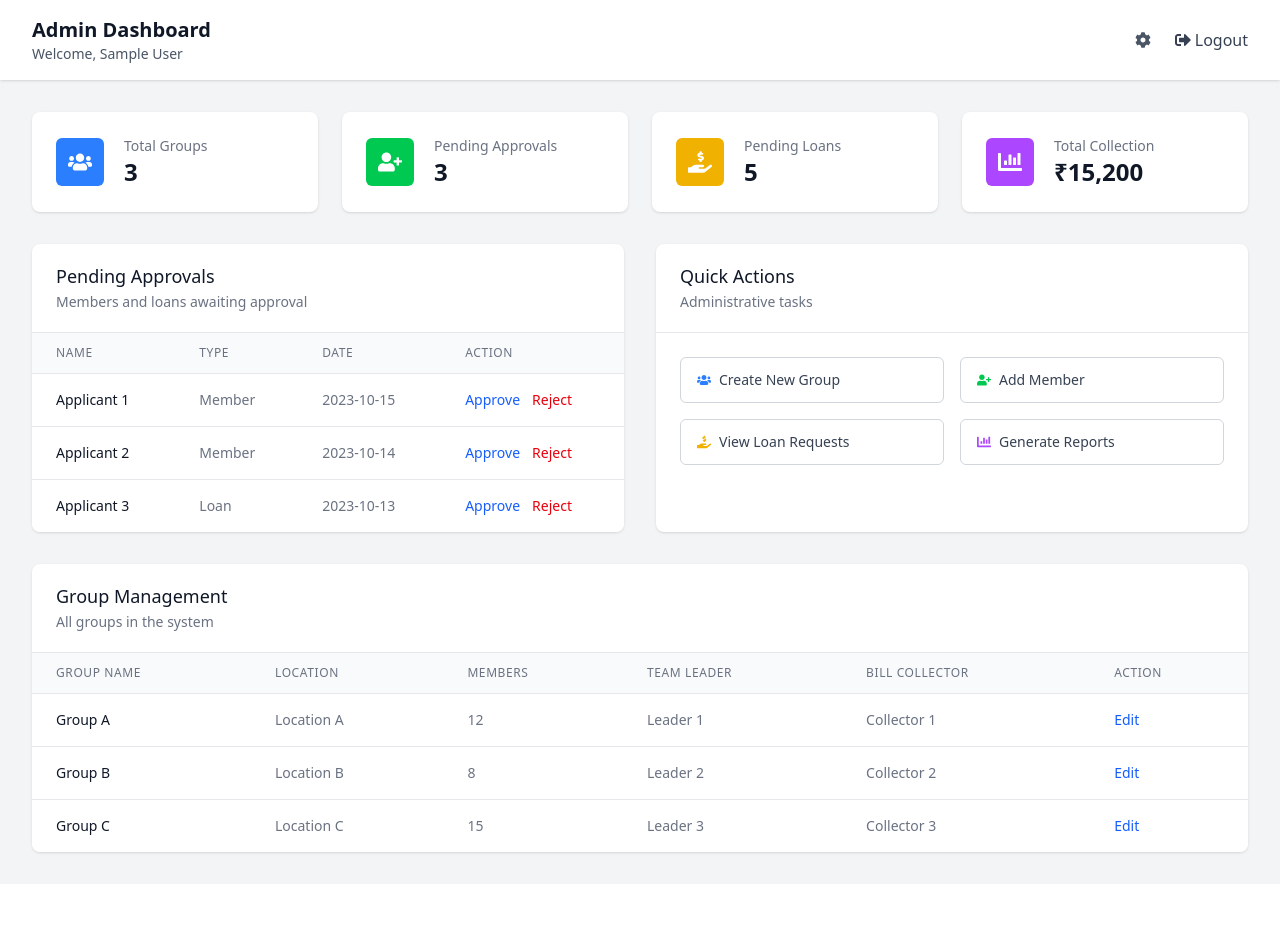
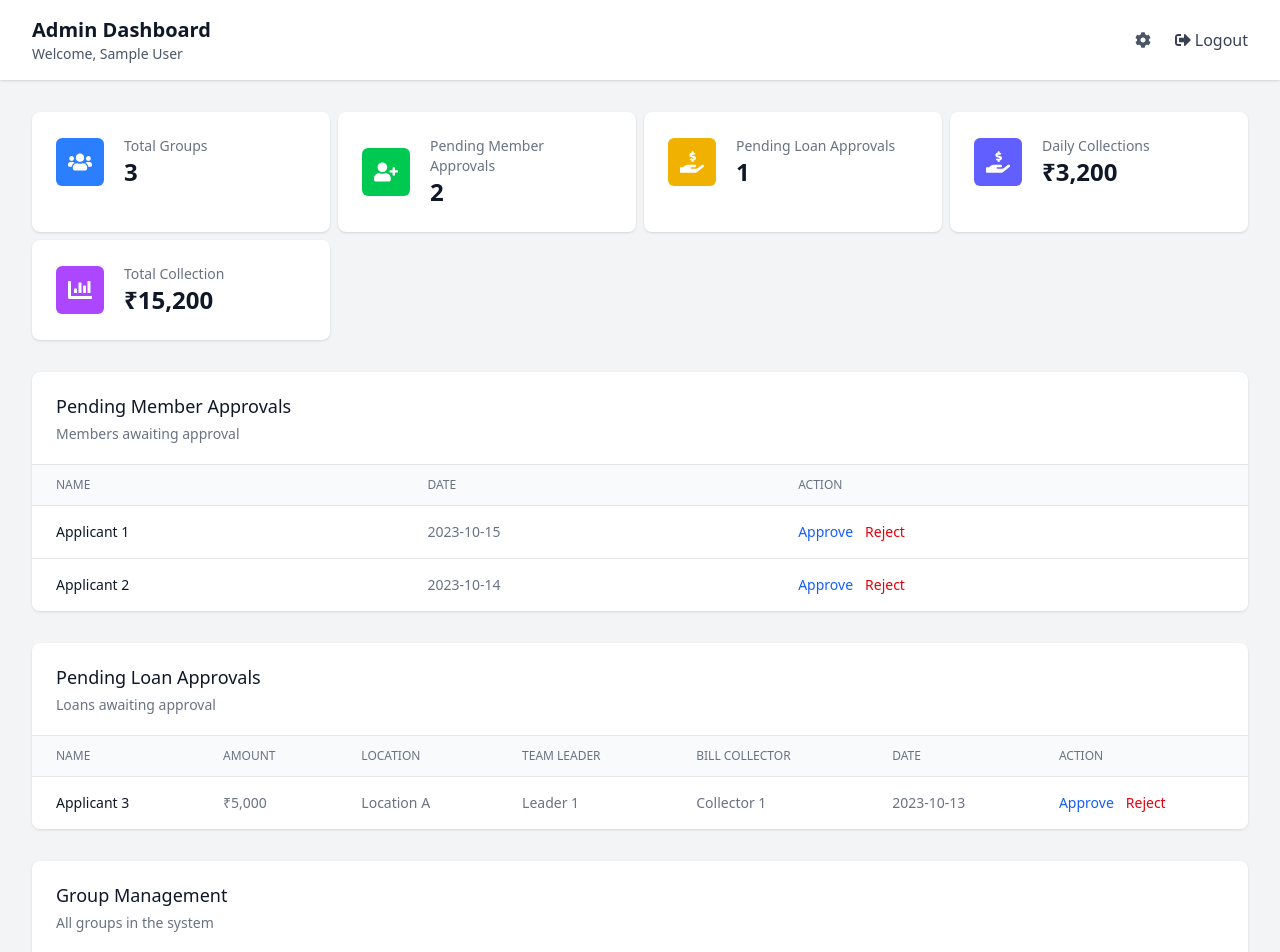
Before and after one commit to MohammedAzhar043/Thrift-Society-Management-System-front-end, a React (Vite) app: page /admin in a window 1280 px wide. Shown: the top 952 px of the page. Before the commit the page ends 884 px from the top, so only its background shows below. Built offline with nearby package versions, Linux system fonts and the light colour scheme; sample sign-in values are in the browser's storage.

Commit message:
frontend modified according to the requierments

```diff
--- a/src/components/AdminDashboard.jsx
+++ b/src/components/AdminDashboard.jsx
@@ -1,18 +1,61 @@
-import { useState } from 'react';
-import { FaUsers, FaUserPlus, FaHandHoldingUsd, FaChartBar, FaSignOutAlt, FaCog } from 'react-icons/fa';
+import { useState } from "react";
+import {
+  FaUsers,
+  FaUserPlus,
+  FaHandHoldingUsd,
+  FaChartBar,
+  FaSignOutAlt,
+  FaCog,
+} from "react-icons/fa";
 
 function AdminDashboard({ user, onLogout }) {
   const [groups] = useState([
-    { id: 1, name: "Group A", location: "Location A", members: 12, leader: "Leader 1", collector: "Collector 1" },
-    { id: 2, name: "Group B", location: "Location B", members: 8, leader: "Leader 2", collector: "Collector 2" },
-    { id: 3, name: "Group C", location: "Location C", members: 15, leader: "Leader 3", collector: "Collector 3" },
+    {
+      id: 1,
+      name: "Group A",
+      location: "Location A",
+      members: 12,
+      leader: "Leader 1",
+      collector: "Collector 1",
+    },
+    {
+      id: 2,
+      name: "Group B",
+      location: "Location B",
+      members: 8,
+      leader: "Leader 2",
+      collector: "Collector 2",
+    },
+    {
+      id: 3,
+      name: "Group C",
+      location: "Location C",
+      members: 15,
+      leader: "Leader 3",
+      collector: "Collector 3",
+    },
   ]);
 
   const [pendingApprovals] = useState([
     { id: 1, name: "Applicant 1", type: "Member", date: "2023-10-15" },
     { id: 2, name: "Applicant 2", type: "Member", date: "2023-10-14" },
-    { id: 3, name: "Applicant 3", type: "Loan", date: "2023-10-13" },
+    {
+      id: 3,
+      name: "Applicant 3",
+      type: "Loan",
+      date: "2023-10-13",
+      amount: "₹5,000",
+      location: "Location A",
+      leader: "Leader 1",
+      collector: "Collector 1",
+    },
   ]);
+
+  // Split members and loans
+  const memberApprovals = pendingApprovals.filter(
+    (item) => item.type === "Member"
+  );
+  const loanApprovals = pendingApprovals.filter((item) => item.type === "Loan");
 
   return (
     <div className="min-h-screen bg-gray-100">
@@ -20,7 +63,9 @@ function AdminDashboard({ user, onLogout }) {
       <header className="bg-white shadow-sm">
         <div className="max-w-7xl mx-auto px-4 sm:px-6 lg:px-8 py-4 flex justify-between items-center">
           <div>
-            <h1 className="text-xl font-semibold text-gray-900">Admin Dashboard</h1>
+            <h1 className="text-xl font-semibold text-gray-900">
+              Admin Dashboard
+            </h1>
             <p className="text-sm text-gray-600">Welcome, {user.name}</p>
           </div>
           <div className="flex items-center space-x-4">
@@ -38,121 +83,127 @@ function AdminDashboard({ user, onLogout }) {
       </header>
 
       <main className="max-w-7xl mx-auto px-4 sm:px-6 lg:px-8 py-8">
-        <div className="grid grid-cols-1 md:grid-cols-2 lg:grid-cols-4 gap-6 mb-8">
-          {/* Stats Cards */}
+        {/* Stats Cards */}
+        <div className="grid grid-cols-1 md:grid-cols-2 lg:grid-cols-4 gap-2 mb-8">
           <div className="bg-white overflow-hidden shadow rounded-lg">
-            <div className="px-4 py-5 sm:p-6">
-              <div className="flex items-center">
-                <div className="flex-shrink-0 bg-blue-500 rounded-md p-3">
-                  <FaUsers className="text-white h-6 w-6" />
-                </div>
-                <div className="ml-5 w-0 flex-1">
-                  <dl>
-                    <dt className="text-sm font-medium text-gray-500 truncate">Total Groups</dt>
-                    <dd className="flex items-baseline">
-                      <div className="text-2xl font-semibold text-gray-900">3</div>
-                    </dd>
-                  </dl>
-                </div>
+            <div className="px-4 py-5 sm:p-6 flex items-center">
+              <div className="flex-shrink-0 bg-blue-500 rounded-md p-3">
+                <FaUsers className="text-white h-6 w-6" />
+              </div>
+              <div className="ml-5">
+                <p className="text-sm font-medium text-gray-500">
+                  Total Groups
+                </p>
+                <p className="text-2xl font-semibold text-gray-900">3</p>
               </div>
             </div>
           </div>
 
           <div className="bg-white overflow-hidden shadow rounded-lg">
-            <div className="px-4 py-5 sm:p-6">
-              <div className="flex items-center">
-                <div className="flex-shrink-0 bg-green-500 rounded-md p-3">
-                  <FaUserPlus className="text-white h-6 w-6" />
-                </div>
-                <div className="ml-5 w-0 flex-1">
-                  <dl>
-                    <dt className="text-sm font-medium text-gray-500 truncate">Pending Approvals</dt>
-                    <dd className="flex items-baseline">
-                      <div className="text-2xl font-semibold text-gray-900">3</div>
-                    </dd>
-                  </dl>
-                </div>
+            <div className="px-4 py-5 sm:p-6 flex items-center">
+              <div className="flex-shrink-0 bg-green-500 rounded-md p-3">
+                <FaUserPlus className="text-white h-6 w-6" />
+              </div>
+              <div className="ml-5">
+                <p className="text-sm font-medium text-gray-500">
+                  Pending Member Approvals
+                </p>
+                <p className="text-2xl font-semibold text-gray-900">
+                  {memberApprovals.length}
+                </p>
               </div>
             </div>
           </div>
 
           <div className="bg-white overflow-hidden shadow rounded-lg">
-            <div className="px-4 py-5 sm:p-6">
-              <div className="flex items-center">
-                <div className="flex-shrink-0 bg-yellow-500 rounded-md p-3">
-                  <FaHandHoldingUsd className="text-white h-6 w-6" />
-                </div>
-                <div className="ml-5 w-0 flex-1">
-                  <dl>
-                    <dt className="text-sm font-medium text-gray-500 truncate">Pending Loans</dt>
-                    <dd className="flex items-baseline">
-                      <div className="text-2xl font-semibold text-gray-900">5</div>
-                    </dd>
-                  </dl>
-                </div>
+            <div className="px-4 py-5 sm:p-6 flex items-center">
+              <div className="flex-shrink-0 bg-yellow-500 rounded-md p-3">
+                <FaHandHoldingUsd className="text-white h-6 w-6" />
+              </div>
+              <div className="ml-5">
+                <p className="text-sm font-medium text-gray-500">
+                  Pending Loan Approvals
+                </p>
+                <p className="text-2xl font-semibold text-gray-900">
+                  {loanApprovals.length}
+                </p>
+              </div>
+            </div>
+          </div>
+
+          {/* Daily Collections */}
+          <div className="bg-white overflow-hidden shadow rounded-lg">
+            <div className="px-4 py-5 sm:p-6 flex items-center">
+              <div className="flex-shrink-0 bg-indigo-500 rounded-md p-3">
+                <FaHandHoldingUsd className="text-white h-6 w-6" />
+              </div>
+              <div className="ml-5">
+                <p className="text-sm font-medium text-gray-500">
+                  Daily Collections
+                </p>
+                <p className="text-2xl font-semibold text-gray-900">₹3,200</p>
               </div>
             </div>
           </div>
 
           <div className="bg-white overflow-hidden shadow rounded-lg">
-            <div className="px-4 py-5 sm:p-6">
-              <div className="flex items-center">
-                <div className="flex-shrink-0 bg-purple-500 rounded-md p-3">
-                  <FaChartBar className="text-white h-6 w-6" />
-                </div>
-                <div className="ml-5 w-0 flex-1">
-                  <dl>
-                    <dt className="text-sm font-medium text-gray-500 truncate">Total Collection</dt>
-                    <dd className="flex items-baseline">
-                      <div className="text-2xl font-semibold text-gray-900">₹15,200</div>
-                    </dd>
-                  </dl>
-                </div>
+            <div className="px-4 py-5 sm:p-6 flex items-center">
+              <div className="flex-shrink-0 bg-purple-500 rounded-md p-3">
+                <FaChartBar className="text-white h-6 w-6" />
+              </div>
+              <div className="ml-5">
+                <p className="text-sm font-medium text-gray-500">
+                  Total Collection
+                </p>
+                <p className="text-2xl font-semibold text-gray-900">₹15,200</p>
               </div>
             </div>
           </div>
         </div>
 
-        <div className="grid grid-cols-1 lg:grid-cols-2 gap-8 mb-8">
-          {/* Pending Approvals Section */}
-          <div className="bg-white shadow overflow-hidden sm:rounded-lg">
+        {/* Pending Approvals Section */}
+        <div className="grid grid-cols-1 lg:grid-cols-1 gap-8 mb-8">
+          {/* Pending Member Approvals */}
+          <div className="bg-white shadow sm:rounded-lg overflow-hidden">
             <div className="px-4 py-5 sm:px-6 border-b border-gray-200">
-              <h3 className="text-lg leading-6 font-medium text-gray-900">Pending Approvals</h3>
-              <p className="mt-1 max-w-2xl text-sm text-gray-500">Members and loans awaiting approval</p>
+              <h3 className="text-lg font-medium text-gray-900">
+                Pending Member Approvals
+              </h3>
+              <p className="mt-1 text-sm text-gray-500">
+                Members awaiting approval
+              </p>
             </div>
             <div className="overflow-x-auto">
               <table className="min-w-full divide-y divide-gray-200">
                 <thead className="bg-gray-50">
                   <tr>
-                    <th scope="col" className="px-6 py-3 text-left text-xs font-medium text-gray-500 uppercase tracking-wider">
+                    <th className="px-6 py-3 text-left text-xs font-medium text-gray-500 uppercase">
                       Name
                     </th>
-                    <th scope="col" className="px-6 py-3 text-left text-xs font-medium text-gray-500 uppercase tracking-wider">
-                      Type
-                    </th>
-                    <th scope="col" className="px-6 py-3 text-left text-xs font-medium text-gray-500 uppercase tracking-wider">
+                    <th className="px-6 py-3 text-left text-xs font-medium text-gray-500 uppercase">
                       Date
                     </th>
-                    <th scope="col" className="px-6 py-3 text-left text-xs font-medium text-gray-500 uppercase tracking-wider">
+                    <th className="px-6 py-3 text-left text-xs font-medium text-gray-500 uppercase">
                       Action
                     </th>
                   </tr>
                 </thead>
                 <tbody className="bg-white divide-y divide-gray-200">
-                  {pendingApprovals.map((item) => (
+                  {memberApprovals.map((item) => (
                     <tr key={item.id}>
-                      <td className="px-6 py-4 whitespace-nowrap text-sm font-medium text-gray-900">
+                      <td className="px-6 py-4 text-sm text-gray-900">
                         {item.name}
                       </td>
-                      <td className="px-6 py-4 whitespace-nowrap text-sm text-gray-500">
-                        {item.type}
-                      </td>
-                      <td className="px-6 py-4 whitespace-nowrap text-sm text-gray-500">
+                      <td className="px-6 py-4 text-sm text-gray-500">
                         {item.date}
                       </td>
-                      <td className="px-6 py-4 whitespace-nowrap text-sm font-medium">
-                        <button className="text-blue-600 hover:text-blue-900 mr-3">Approve</button>
-                        <button className="text-red-600 hover:text-red-900">Reject</button>
+                      <td className="px-6 py-4 text-sm font-medium">
+                        <button className="text-blue-600 hover:text-blue-900 mr-3">
+                          Approve
+                        </button>
+                        <button className="text-red-600 hover:text-red-900">
+                          Reject
+                        </button>
                       </td>
                     </tr>
                   ))}
@@ -160,56 +211,112 @@ function AdminDashboard({ user, onLogout }) {
               </table>
             </div>
           </div>
-
-          {/* Quick Actions Section */}
-          <div className="bg-white shadow overflow-hidden sm:rounded-lg">
+        </div>
+        <div className="grid grid-cols-1 lg:grid-cols-1 gap-8 mb-8">
+          {/* Pending Loan Approvals */}
+          <div className="bg-white shadow sm:rounded-lg overflow-hidden">
             <div className="px-4 py-5 sm:px-6 border-b border-gray-200">
-              <h3 className="text-lg leading-6 font-medium text-gray-900">Quick Actions</h3>
-              <p className="mt-1 max-w-2xl text-sm text-gray-500">Administrative tasks</p>
+              <h3 className="text-lg font-medium text-gray-900">
+                Pending Loan Approvals
+              </h3>
+              <p className="mt-1 text-sm text-gray-500">
+                Loans awaiting approval
+              </p>
             </div>
-            <div className="px-4 py-5 sm:p-6 grid grid-cols-1 sm:grid-cols-2 gap-4">
-              <button className="bg-white hover:bg-gray-50 border border-gray-300 rounded-md px-4 py-3 text-sm font-medium text-gray-700 flex items-center">
-                <FaUsers className="mr-2 text-blue-500" /> Create New Group
-              </button>
-              <button className="bg-white hover:bg-gray-50 border border-gray-300 rounded-md px-4 py-3 text-sm font-medium text-gray-700 flex items-center">
-                <FaUserPlus className="mr-2 text-green-500" /> Add Member
-              </button>
-              <button className="bg-white hover:bg-gray-50 border border-gray-300 rounded-md px-4 py-3 text-sm font-medium text-gray-700 flex items-center">
-                <FaHandHoldingUsd className="mr-2 text-yellow-500" /> View Loan Requests
-              </button>
-              <button className="bg-white hover:bg-gray-50 border border-gray-300 rounded-md px-4 py-3 text-sm font-medium text-gray-700 flex items-center">
-                <FaChartBar className="mr-2 text-purple-500" /> Generate Reports
-              </button>
+            <div className="overflow-x-auto">
+              <table className="min-w-full divide-y divide-gray-200">
+                <thead className="bg-gray-50">
+                  <tr>
+                    <th className="px-6 py-3 text-left text-xs font-medium text-gray-500 uppercase">
+                      Name
+                    </th>
+                    <th className="px-6 py-3 text-left text-xs font-medium text-gray-500 uppercase">
+                      Amount
+                    </th>
+                    <th className="px-6 py-3 text-left text-xs font-medium text-gray-500 uppercase">
+                      Location
+                    </th>
+                    <th className="px-6 py-3 text-left text-xs font-medium text-gray-500 uppercase">
+                      Team Leader
+                    </th>
+                    <th className="px-6 py-3 text-left text-xs font-medium text-gray-500 uppercase">
+                      Bill Collector
+                    </th>
+                    <th className="px-6 py-3 text-left text-xs font-medium text-gray-500 uppercase">
+                      Date
+                    </th>
+                    <th className="px-6 py-3 text-left text-xs font-medium text-gray-500 uppercase">
+                      Action
+                    </th>
+                  </tr>
+                </thead>
+                <tbody className="bg-white divide-y divide-gray-200">
+                  {loanApprovals.map((loan) => (
+                    <tr key={loan.id}>
+                      <td className="px-6 py-4 text-sm text-gray-900">
+                        {loan.name}
+                      </td>
+                      <td className="px-6 py-4 text-sm text-gray-500">
+                        {loan.amount}
+                      </td>
+                      <td className="px-6 py-4 text-sm text-gray-500">
+                        {loan.location}
+                      </td>
+                      <td className="px-6 py-4 text-sm text-gray-500">
+                        {loan.leader}
+                      </td>
+                      <td className="px-6 py-4 text-sm text-gray-500">
+                        {loan.collector}
+                      </td>
+                      <td className="px-6 py-4 text-sm text-gray-500">
+                        {loan.date}
+                      </td>
+                      <td className="px-6 py-4 text-sm font-medium">
+                        <button className="text-blue-600 hover:text-blue-900 mr-3">
+                          Approve
+                        </button>
+                        <button className="text-red-600 hover:text-red-900">
+                          Reject
+                        </button>
+                      </td>
+                    </tr>
+                  ))}
+                </tbody>
+              </table>
             </div>
           </div>
         </div>
 
         {/* Groups Management Section */}
-        <div className="bg-white shadow overflow-hidden sm:rounded-lg">
+        <div className="bg-white shadow sm:rounded-lg overflow-hidden">
           <div className="px-4 py-5 sm:px-6 border-b border-gray-200">
-            <h3 className="text-lg leading-6 font-medium text-gray-900">Group Management</h3>
-            <p className="mt-1 max-w-2xl text-sm text-gray-500">All groups in the system</p>
+            <h3 className="text-lg font-medium text-gray-900">
+              Group Management
+            </h3>
+            <p className="mt-1 text-sm text-gray-500">
+              All groups in the system
+            </p>
           </div>
           <div className="overflow-x-auto">
             <table className="min-w-full divide-y divide-gray-200">
               <thead className="bg-gray-50">
                 <tr>
-                  <th scope="col" className="px-6 py-3 text-left text-xs font-medium text-gray-500 uppercase tracking-wider">
+                  <th className="px-6 py-3 text-left text-xs font-medium text-gray-500 uppercase">
                     Group Name
                   </th>
-                  <th scope="col" className="px-6 py-3 text-left text-xs font-medium text-gray-500 uppercase tracking-wider">
+                  <th className="px-6 py-3 text-left text-xs font-medium text-gray-500 uppercase">
                     Location
                   </th>
-                  <th scope="col" className="px-6 py-3 text-left text-xs font-medium text-gray-500 uppercase tracking-wider">
+                  <th className="px-6 py-3 text-left text-xs font-medium text-gray-500 uppercase">
                     Members
                   </th>
-                  <th scope="col" className="px-6 py-3 text-left text-xs font-medium text-gray-500 uppercase tracking-wider">
+                  <th className="px-6 py-3 text-left text-xs font-medium text-gray-500 uppercase">
                     Team Leader
                   </th>
-                  <th scope="col" className="px-6 py-3 text-left text-xs font-medium text-gray-500 uppercase tracking-wider">
+                  <th className="px-6 py-3 text-left text-xs font-medium text-gray-500 uppercase">
                     Bill Collector
                   </th>
-                  <th scope="col" className="px-6 py-3 text-left text-xs font-medium text-gray-500 uppercase tracking-wider">
+                  <th className="px-6 py-3 text-left text-xs font-medium text-gray-500 uppercase">
                     Action
                   </th>
                 </tr>
@@ -217,23 +324,25 @@ function AdminDashboard({ user, onLogout }) {
               <tbody className="bg-white divide-y divide-gray-200">
                 {groups.map((group) => (
                   <tr key={group.id}>
-                    <td className="px-6 py-4 whitespace-nowrap text-sm font-medium text-gray-900">
+                    <td className="px-6 py-4 text-sm text-gray-900">
                       {group.name}
                     </td>
-                    <td className="px-6 py-4 whitespace-nowrap text-sm text-gray-500">
+                    <td className="px-6 py-4 text-sm text-gray-500">
                       {group.location}
                     </td>
-                    <td className="px-6 py-4 whitespace-nowrap text-sm text-gray-500">
+                    <td className="px-6 py-4 text-sm text-gray-500">
                       {group.members}
                     </td>
-                    <td className="px-6 py-4 whitespace-nowrap text-sm text-gray-500">
+                    <td className="px-6 py-4 text-sm text-gray-500">
                       {group.leader}
                     </td>
-                    <td className="px-6 py-4 whitespace-nowrap text-sm text-gray-500">
+                    <td className="px-6 py-4 text-sm text-gray-500">
                       {group.collector}
                     </td>
-                    <td className="px-6 py-4 whitespace-nowrap text-sm font-medium">
-                      <button className="text-blue-600 hover:text-blue-900">Edit</button>
+                    <td className="px-6 py-4 text-sm font-medium">
+                      <button className="text-blue-600 hover:text-blue-900">
+                        Edit
+                      </button>
                     </td>
                   </tr>
                 ))}
```
